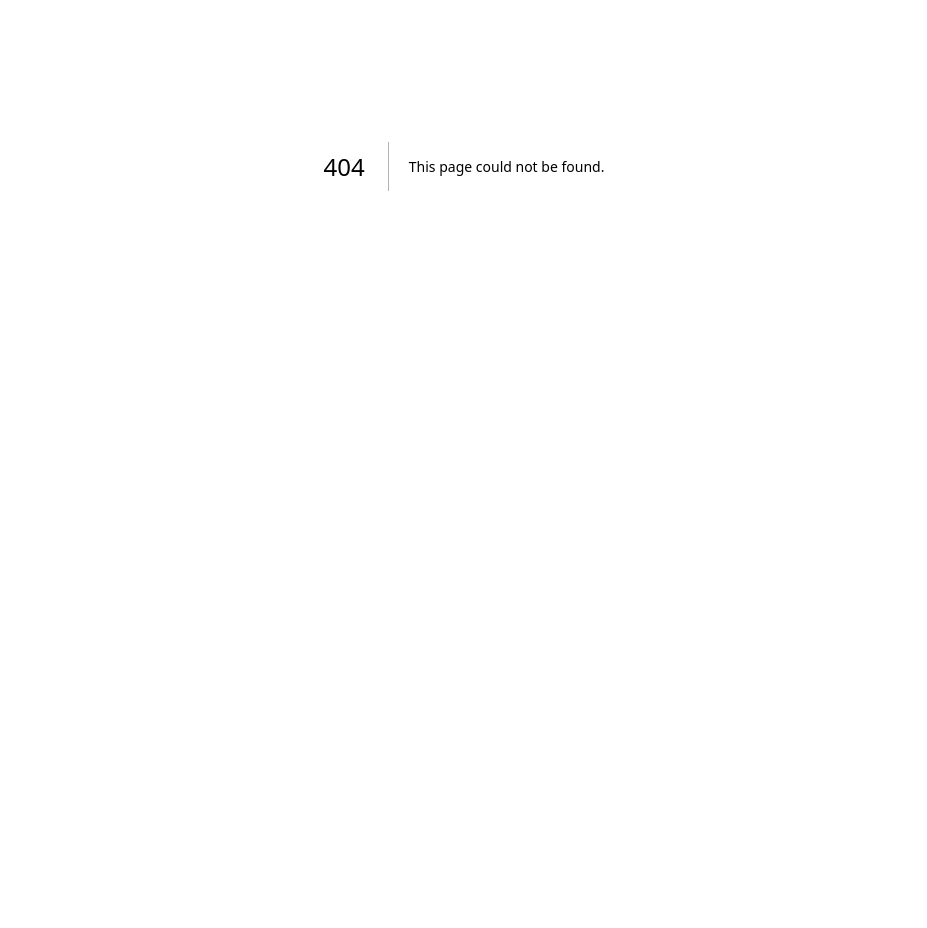
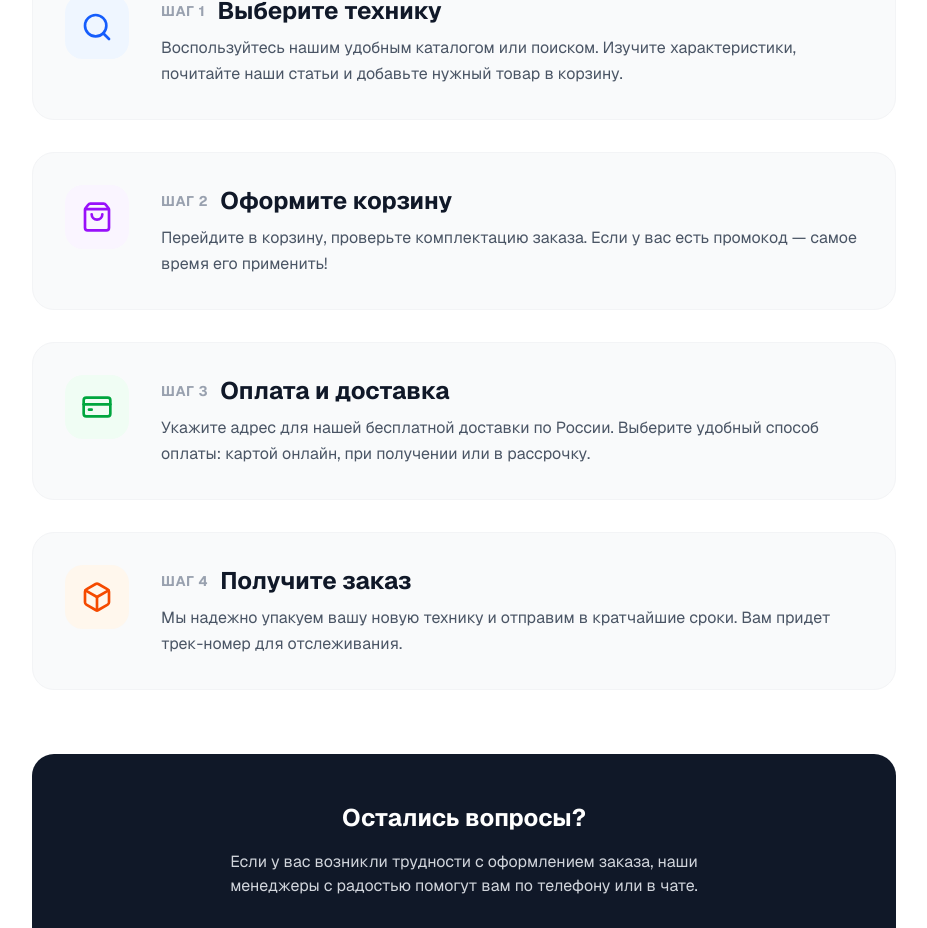
Before and after one commit to nightmareblxnd/frame-photo, a Next.js app: page /how-to-order in a window 1280 px wide. Before the commit this address had no page. Shown: the part 234-1162 px from the top of the page, without its empty margins (176-1103 px from the left). Before the commit the page ends 800 px from the top, so only its background shows below. Built offline with nearby package versions, Linux system fonts and the light colour scheme.

Commit message:
Create page.tsx

```diff
--- /dev/null
+++ b/app/how-to-order/page.tsx
@@ -0,0 +1,70 @@
+import { Search, ShoppingBag, CreditCard, Box } from "lucide-react";
+
+export default function HowToOrderPage() {
+  const steps = [
+    {
+      icon: <Search className="h-8 w-8" />,
+      title: "Выберите технику",
+      description: "Воспользуйтесь нашим удобным каталогом или поиском. Изучите характеристики, почитайте наши статьи и добавьте нужный товар в корзину.",
+      color: "bg-blue-50 text-blue-600"
+    },
+    {
+      icon: <ShoppingBag className="h-8 w-8" />,
+      title: "Оформите корзину",
+      description: "Перейдите в корзину, проверьте комплектацию заказа. Если у вас есть промокод — самое время его применить!",
+      color: "bg-purple-50 text-purple-600"
+    },
+    {
+      icon: <CreditCard className="h-8 w-8" />,
+      title: "Оплата и доставка",
+      description: "Укажите адрес для нашей бесплатной доставки по России. Выберите удобный способ оплаты: картой онлайн, при получении или в рассрочку.",
+      color: "bg-green-50 text-green-600"
+    },
+    {
+      icon: <Box className="h-8 w-8" />,
+      title: "Получите заказ",
+      description: "Мы надежно упакуем вашу новую технику и отправим в кратчайшие сроки. Вам придет трек-номер для отслеживания.",
+      color: "bg-orange-50 text-orange-600"
+    }
+  ];
+
+  return (
+    <main className="min-h-screen bg-white pt-12 pb-24">
+      <div className="container mx-auto px-4 max-w-4xl">
+        <div className="text-center mb-16">
+          <h1 className="text-4xl font-bold text-gray-900 mb-4">Как сделать заказ</h1>
+          <p className="text-lg text-gray-600">Всего 4 простых шага отделяют вас от идеальных кадров.</p>
+        </div>
+
+        <div className="space-y-8">
+          {steps.map((step, index) => (
+            <div key={index} className="flex flex-col md:flex-row gap-6 md:gap-8 items-start bg-gray-50 p-6 md:p-8 rounded-3xl border border-gray-100">
+              <div className="flex-shrink-0">
+                <div className={`w-16 h-16 rounded-2xl flex items-center justify-center ${step.color}`}>
+                  {step.icon}
+                </div>
+              </div>
+              <div>
+                <div className="flex items-center gap-3 mb-2">
+                  <span className="text-sm font-bold text-gray-400 uppercase tracking-wider">Шаг {index + 1}</span>
+                  <h3 className="text-2xl font-bold text-gray-900">{step.title}</h3>
+                </div>
+                <p className="text-gray-600 leading-relaxed">{step.description}</p>
+              </div>
+            </div>
+          ))}
+        </div>
+
+        <div className="mt-16 text-center bg-gray-900 rounded-3xl p-8 md:p-12 text-white">
+          <h2 className="text-2xl font-bold mb-4">Остались вопросы?</h2>
+          <p className="text-gray-300 mb-8 max-w-lg mx-auto">
+            Если у вас возникли трудности с оформлением заказа, наши менеджеры с радостью помогут вам по телефону или в чате.
+          </p>
+          <a href="/contacts" className="inline-block bg-white text-gray-900 px-8 py-3 rounded-xl font-medium hover:bg-gray-100 transition-colors">
+            Связаться с нами
+          </a>
+        </div>
+      </div>
+    </main>
+  );
+}
```
